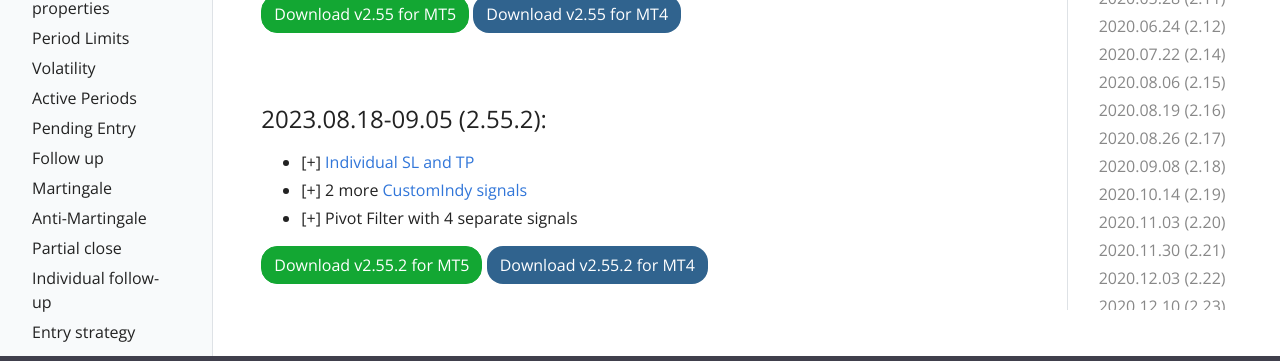
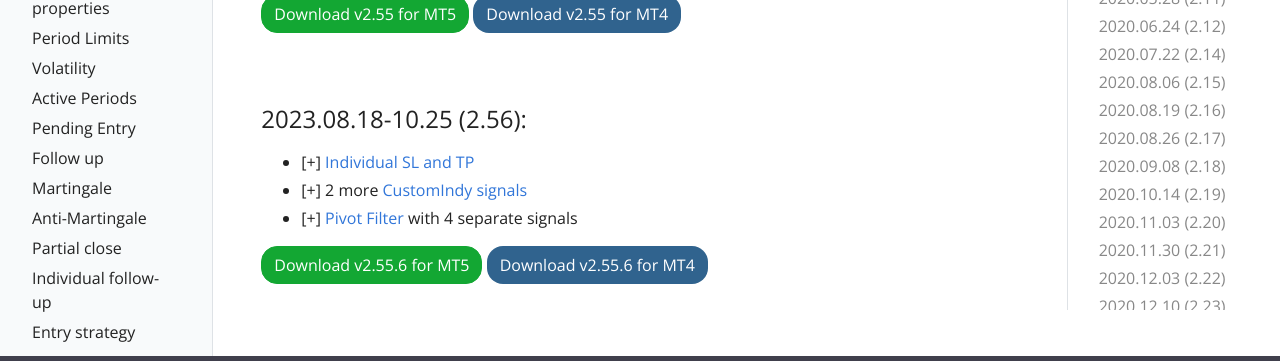
Before and after one commit to komposter/CommunityPowerEA.com, a Jekyll site: the page built from _docs/versions-history.md, in a window 1280 px wide and 900 px high, scrolled down 19921 px. Shown: the part 494-855 px from the top of the window. Built offline with Jekyll 4.4.1, drawn with Linux system fonts in a browser that asks for light colours.

Commit message:
Content change

```diff
--- a/_docs/versions-history.md
+++ b/_docs/versions-history.md
@@ -689,10 +689,10 @@ permalink: /docs/versions-history
 
 <br />
 
-### 2023.08.18-09.05 (2.55.2):
+### 2023.08.18-10.25 (2.56):
 * [+] [Individual SL and TP](/docs/individual-follow-up#individual-stoploss)
 * [+] 2 more [CustomIndy signals](/docs/signals-and-filters#custom-indicators)
-* [+] Pivot Filter with 4 separate signals
+* [+] [Pivot Filter](/docs/signals-and-filters#pivot-filter) with 4 separate signals
 
-[<button class="btn btn-success">Download v2.55.2 for MT5</button>]({{site.baseurl}}/assets/EAs/CommunityPower 2.55.2.ex5)
-[<button class="btn btn-primary">Download v2.55.2 for MT4</button>]({{site.baseurl}}/assets/EAs/CommunityPower 2.55.2.ex4)
+[<button class="btn btn-success">Download v2.55.6 for MT5</button>]({{site.baseurl}}/assets/EAs/CommunityPower 2.55.6.ex5)
+[<button class="btn btn-primary">Download v2.55.6 for MT4</button>]({{site.baseurl}}/assets/EAs/CommunityPower 2.55.6.ex4)
```
Also changed, not shown: _docs/individual-follow-up.md (+2 -2 lines), _docs/signals-and-filters.md (+8 -0 lines).
